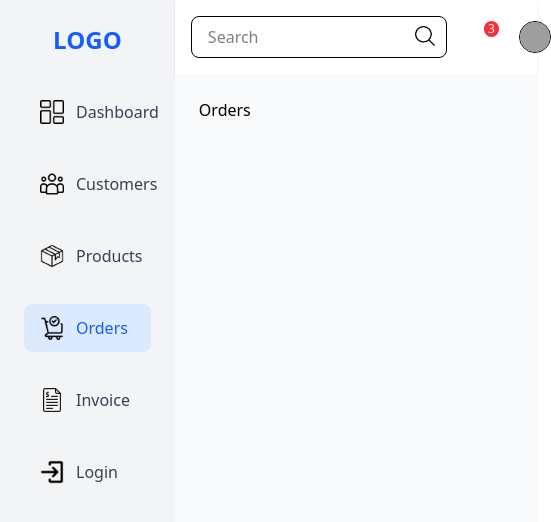
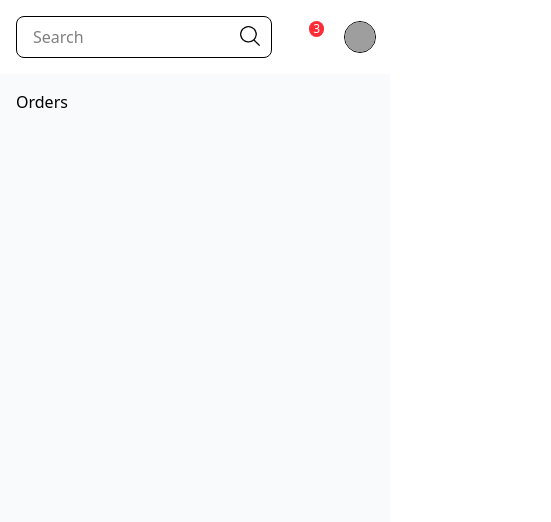
Before and after one commit to ptus04/PTGDUD_SLY, a React app in the folder fea/: page /orders in a window 390 px wide. Shown: the top 522 px of the page, 551 px wide, since content can reach past the window. Built offline with nearby package versions, Linux system fonts and the light colour scheme; grey boxes are pictures that could not be loaded; the HTML template or start-up script is replaced by a standard one.

Commit message:
Responsive optimize

```diff
--- a/fea/src/App.jsx
+++ b/fea/src/App.jsx
@@ -3,13 +3,16 @@ import "./index.css";
 import Sidebar from "./components/sidebar";
 import Header from "./components/header";
 import Dashboard from "./components/Dashboard";
+import Customer from "./components/Customer";
 
 function App() {
   return (
     <Router>
-      <div className="flex h-screen">
+      <div className="flex h-screen flex-col md:flex-row">
         {/* Sidebar */}
-        <Sidebar />
+        <div className="hidden bg-white shadow md:block md:w-1/4 lg:w-1/5">
+          <Sidebar />
+        </div>
 
         {/* Main Content */}
         <div className="flex flex-1 flex-col">
@@ -17,10 +20,10 @@ function App() {
           <Header />
 
           {/* Content */}
-          <main className="flex-1 bg-gray-50 p-6">
+          <main className="flex-1 bg-gray-50 p-4 sm:p-6">
             <Routes>
               <Route path="/" element={<Dashboard />} />
-              <Route path="/customers" element={<h1>Customers</h1>} />
+              <Route path="/customers" element={<Customer />} />
               <Route path="/products" element={<h1>Products</h1>} />
               <Route path="/orders" element={<h1>Orders</h1>} />
               <Route path="/invoice" element={<h1>Invoice</h1>} />
--- a/fea/src/components/Dashboard.jsx
+++ b/fea/src/components/Dashboard.jsx
@@ -43,7 +43,7 @@ function Dashboard() {
   return (
     <div className="bg-gray-50 p-6">
       {/* Top Stats */}
-      <div className="mb-6 grid grid-cols-4 gap-6">
+      <div className="mb-6 grid grid-cols-1 gap-6 sm:grid-cols-2 md:grid-cols-4">
         {data.stats.map((stat) => (
           <div
             key={stat.id}
@@ -77,7 +77,7 @@ function Dashboard() {
       </div>
 
       {/* Charts Section */}
-      <div className="grid grid-cols-2 gap-6">
+      <div className="grid grid-cols-1 gap-6 md:grid-cols-2">
         {/* Total Sales Chart */}
         <div className="rounded-lg bg-white p-6 shadow">
           <div className="mb-4 flex items-center justify-between">
@@ -139,7 +139,7 @@ function Dashboard() {
       </div>
 
       {/* Bottom Stats */}
-      <div className="mt-6 grid grid-cols-2 gap-6">
+      <div className="mt-6 grid grid-cols-1 gap-6 md:grid-cols-2">
         {data.bottomStats.map((stat) => (
           <div
             key={stat.id}
```
